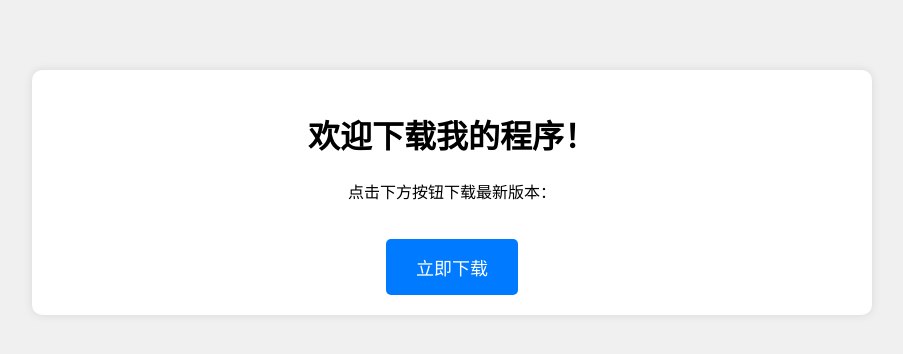
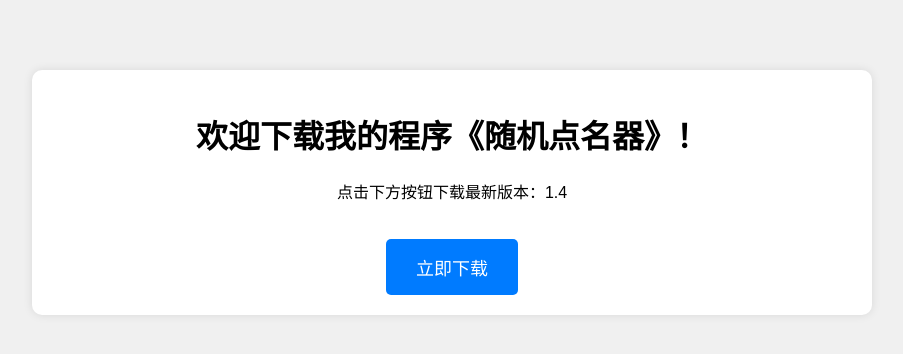
Before and after one commit to yukigamau/RandomChoser, a plain HTML site: page index.html in a window 1280 px wide. Shown: the whole page, without its empty margins (188-1091 px from the left). Drawn offline with Linux system fonts and the light colour scheme.

Commit message:
Add files via upload

```diff
--- a/index.html
+++ b/index.html
@@ -7,8 +7,8 @@
 </head>
 <body>
     <div class="container">
-        <h1>欢迎下载我的程序！</h1>
-        <p>点击下方按钮下载最新版本：</p>
+        <h1>欢迎下载我的程序《随机点名器》！</h1>
+        <p>点击下方按钮下载最新版本：1.4</p>
         <!-- 修改链接中的文件名（your-program.zip）为你的实际程序文件名 -->
         <a href="downloads/randomChoser.zip" class="download-button">立即下载</a>
     </div>
```
